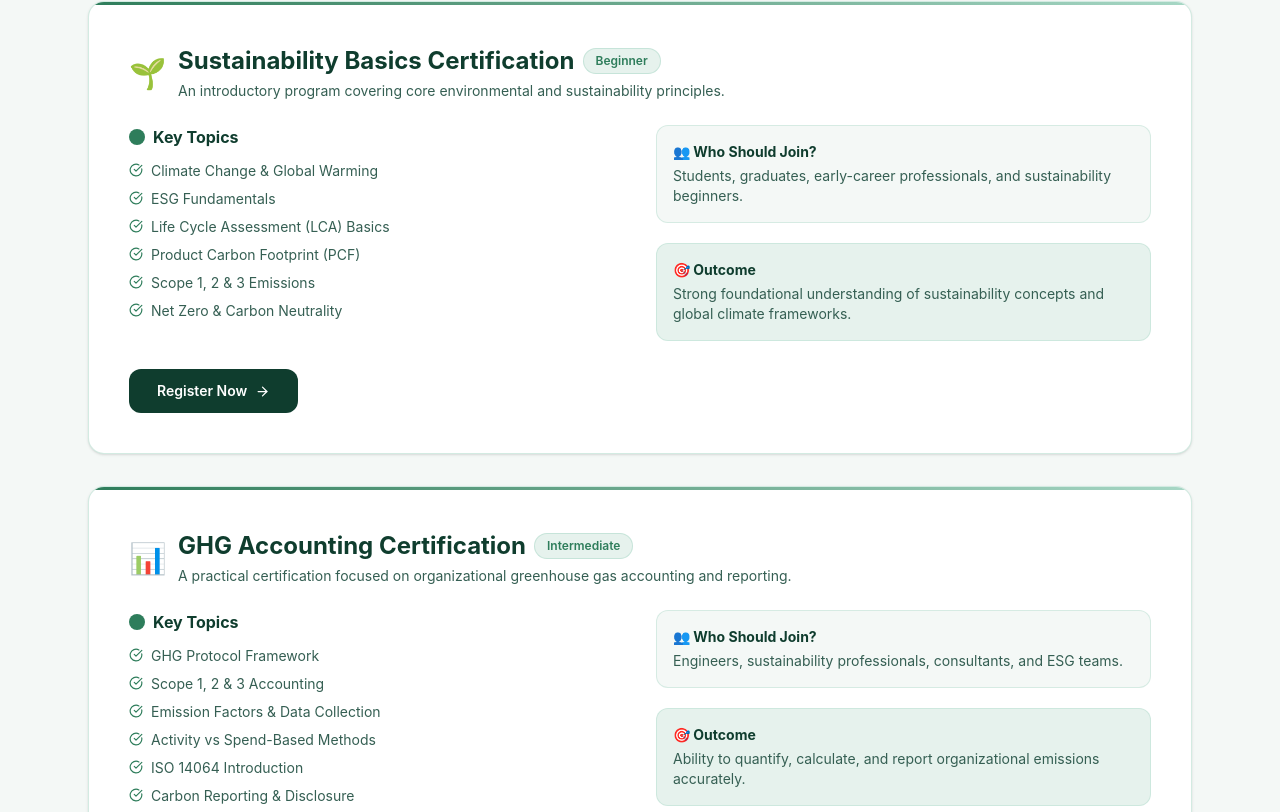
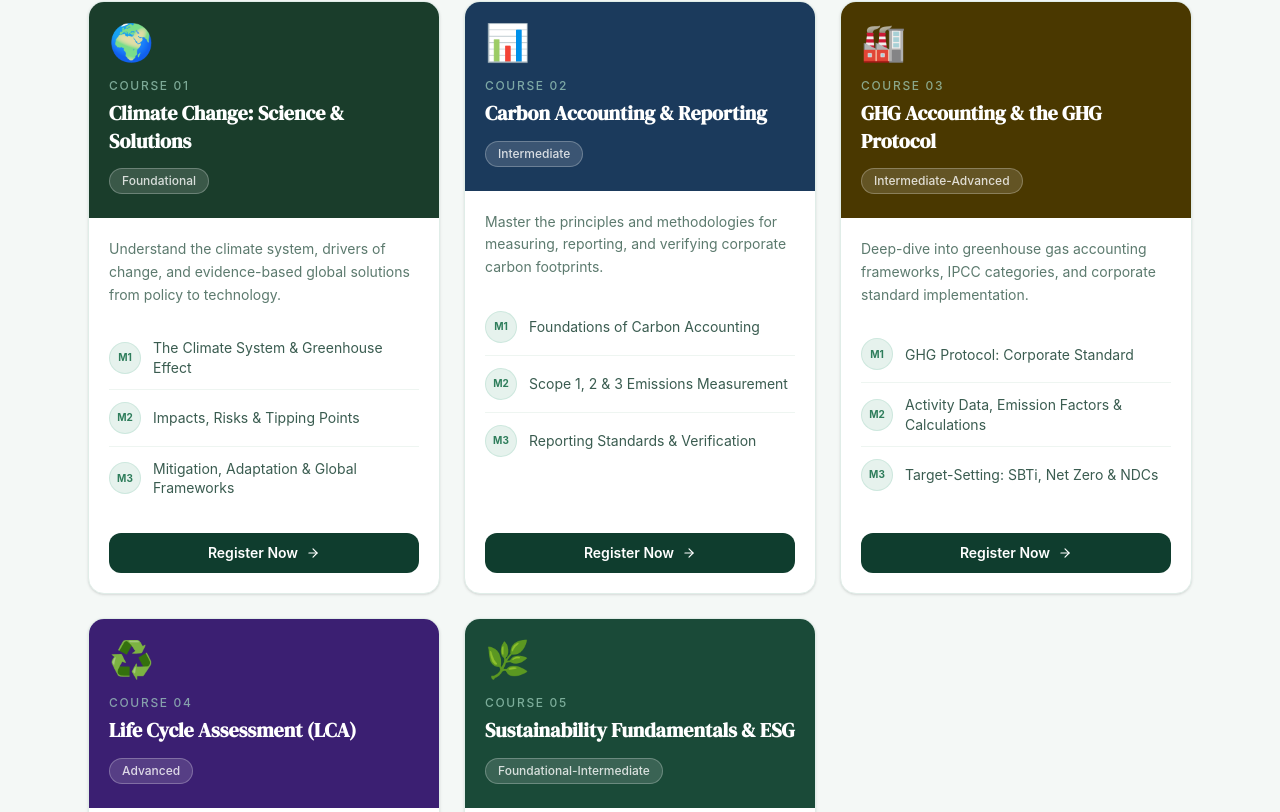
Before and after one commit to carbonclock/Carbon_clock, a Next.js app: page /certifications in a window 1280 px wide. Shown: the part 1348-2160 px from the top of the page. Built offline with nearby package versions, Linux system fonts and the light colour scheme.

Commit message:
Update certification card layout

```diff
--- a/app/certifications/page.js
+++ b/app/certifications/page.js
@@ -4,7 +4,6 @@ import { useRef } from "react";
 import { motion, useInView } from "framer-motion";
 import { BookOpen, Award, GraduationCap, CheckCircle, ArrowRight } from "lucide-react";
 import { useRouter } from "next/navigation";
-import LoginModal from "@/components/LoginModal";
 import { useState } from "react";
 
 /* ── Fade up on scroll ── */
@@ -26,51 +25,84 @@ const FadeUp = ({ children, delay = 0, className = "" }) => {
 
 const certifications = [
   {
-    title: "Sustainability Basics Certification",
-    overview: "An introductory program covering core environmental and sustainability principles.",
+    id: 1,
+    emoji: "🌍",
+    label: "COURSE 01",
+    title: "Climate Change: Science & Solutions",
+    level: "Foundational",
+    headerBg: "#1A3D2B",
+    overview:
+      "Understand the climate system, drivers of change, and evidence-based global solutions from policy to technology.",
     topics: [
-      "Climate Change & Global Warming",
-      "ESG Fundamentals",
-      "Life Cycle Assessment (LCA) Basics",
-      "Product Carbon Footprint (PCF)",
-      "Scope 1, 2 & 3 Emissions",
-      "Net Zero & Carbon Neutrality",
+      "The Climate System & Greenhouse Effect",
+      "Impacts, Risks & Tipping Points",
+      "Mitigation, Adaptation & Global Frameworks",
     ],
-    audience: "Students, graduates, early-career professionals, and sustainability beginners.",
-    outcome: "Strong foundational understanding of sustainability concepts and global climate frameworks.",
-    level: "Beginner",
-    badge: "🌱",
+    slug: "climate-change-science-solutions",
   },
   {
-    title: "GHG Accounting Certification",
-    overview: "A practical certification focused on organizational greenhouse gas accounting and reporting.",
+    id: 2,
+    emoji: "📊",
+    label: "COURSE 02",
+    title: "Carbon Accounting & Reporting",
+    level: "Intermediate",
+    headerBg: "#1B3A5C",
+    overview:
+      "Master the principles and methodologies for measuring, reporting, and verifying corporate carbon footprints.",
     topics: [
-      "GHG Protocol Framework",
-      "Scope 1, 2 & 3 Accounting",
-      "Emission Factors & Data Collection",
-      "Activity vs Spend-Based Methods",
-      "ISO 14064 Introduction",
-      "Carbon Reporting & Disclosure",
+      "Foundations of Carbon Accounting",
+      "Scope 1, 2 & 3 Emissions Measurement",
+      "Reporting Standards & Verification",
     ],
-    audience: "Engineers, sustainability professionals, consultants, and ESG teams.",
-    outcome: "Ability to quantify, calculate, and report organizational emissions accurately.",
-    level: "Intermediate",
-    badge: "📊",
+    slug: "carbon-accounting-reporting",
   },
   {
-    title: "Carbon Accounting Basics Certification",
-    overview: "A structured program focused on product and corporate carbon footprint calculation.",
+    id: 3,
+    emoji: "🏭",
+    label: "COURSE 03",
+    title: "GHG Accounting & the GHG Protocol",
+    level: "Intermediate-Advanced",
+    headerBg: "#4A3800",
+    overview:
+      "Deep-dive into greenhouse gas accounting frameworks, IPCC categories, and corporate standard implementation.",
     topics: [
-      "Product Carbon Footprint (PCF)",
-      "Corporate Carbon Footprint (CCF)",
-      "Life Cycle Thinking",
-      "Emission Allocation Principles",
-      "Basic Reporting & Documentation",
+      "GHG Protocol: Corporate Standard",
+      "Activity Data, Emission Factors & Calculations",
+      "Target-Setting: SBTi, Net Zero & NDCs",
     ],
-    audience: "Environmental engineers, LCA enthusiasts, and sustainability analysts.",
-    outcome: "Practical understanding of carbon measurement methodologies.",
+    slug: "ghg-accounting-protocol",
+  },
+  {
+    id: 4,
+    emoji: "♻️",
+    label: "COURSE 04",
+    title: "Life Cycle Assessment (LCA)",
     level: "Advanced",
-    badge: "♻️",
+    headerBg: "#3B1F72",
+    overview:
+      "Learn to quantify environmental impacts of products and systems from cradle to grave using ISO 14040/44 standards.",
+    topics: [
+      "LCA Fundamentals & ISO Framework",
+      "Life Cycle Inventory & Impact Assessment",
+      "Interpretation, Application & EPDs",
+    ],
+    slug: "life-cycle-assessment",
+  },
+  {
+    id: 5,
+    emoji: "🌿",
+    label: "COURSE 05",
+    title: "Sustainability Fundamentals & ESG",
+    level: "Foundational-Intermediate",
+    headerBg: "#1A4A38",
+    overview:
+      "Build a solid foundation in sustainability thinking, ESG frameworks, and the evolving corporate responsibility landscape.",
+    topics: [
+      "Sustainability Principles & the SDGs",
+      "ESG Frameworks: GRI, TCFD, CSRD & CBAM",
+      "Sustainable Business Strategy & Reporting",
+    ],
+    slug: "sustainability-fundamentals-esg",
   },
 ];
 
@@ -111,13 +143,10 @@ const workflowSteps = [
 ];
 
 export default function CertificationPage() {
-
   const router = useRouter();
-   const [showLogin,setShowLogin] = useState(false);
 
   const handleRegisterClick = () => {
     const token = localStorage.getItem("token");
-
     if (!token) {
       router.push("/login");
     } else {
@@ -130,8 +159,6 @@ export default function CertificationPage() {
 
       {/* ══ HERO ══ */}
       <section className="relative text-center px-6 overflow-hidden h-screen flex items-center justify-center">
-
-        {/* Ken Burns zoom on background image */}
         <motion.div
           initial={{ scale: 1.1 }}
           animate={{ scale: 1 }}
@@ -139,19 +166,14 @@ export default function CertificationPage() {
           className="absolute inset-0 bg-cover bg-center bg-no-repeat"
           style={{ backgroundImage: "url('/certificate.png')" }}
         />
-        {/* Green tint overlay */}
         <div className="absolute inset-0 bg-[#0F3D2E]/60" />
-        {/* Bottom fade out */}
         <div className="absolute inset-0 bg-linear-to-b from-transparent via-transparent to-[#F4F8F6]/40" />
 
-        {/* Animated shimmer bands */}
         <motion.div
           animate={{ x: ["-100%", "200%"] }}
           transition={{ duration: 4, repeat: Infinity, ease: "linear", repeatDelay: 5 }}
           className="absolute inset-y-0 w-1/3 bg-linear-to-r from-transparent via-white/5 to-transparent skew-x-12 pointer-events-none"
         />
-
-        {/* Glowing pulsing ring — center */}
         <motion.div
           animate={{ scale: [1, 1.6, 1], opacity: [0.2, 0, 0.2] }}
           transition={{ duration: 4, repeat: Infinity, ease: "easeOut" }}
@@ -163,21 +185,15 @@ export default function CertificationPage() {
           className="absolute w-72 h-72 rounded-full border border-[#A7D7C5]/20 pointer-events-none"
         />
 
-        {/* Corner accent lines */}
-        {/* Top-left */}
         <motion.div initial={{ opacity: 0, x: -20, y: -20 }} animate={{ opacity: 1, x: 0, y: 0 }} transition={{ duration: 1, delay: 0.5 }}
           className="absolute top-8 left-8 w-12 h-12 border-t-2 border-l-2 border-[#A7D7C5]/60 pointer-events-none" />
-        {/* Top-right */}
         <motion.div initial={{ opacity: 0, x: 20, y: -20 }} animate={{ opacity: 1, x: 0, y: 0 }} transition={{ duration: 1, delay: 0.6 }}
           className="absolute top-8 right-8 w-12 h-12 border-t-2 border-r-2 border-[#A7D7C5]/60 pointer-events-none" />
-        {/* Bottom-left */}
         <motion.div initial={{ opacity: 0, x: -20, y: 20 }} animate={{ opacity: 1, x: 0, y: 0 }} transition={{ duration: 1, delay: 0.7 }}
           className="absolute bottom-8 left-8 w-12 h-12 border-b-2 border-l-2 border-[#A7D7C5]/60 pointer-events-none" />
-        {/* Bottom-right */}
         <motion.div initial={{ opacity: 0, x: 20, y: 20 }} animate={{ opacity: 1, x: 0, y: 0 }} transition={{ duration: 1, delay: 0.8 }}
           className="absolute bottom-8 right-8 w-12 h-12 border-b-2 border-r-2 border-[#A7D7C5]/60 pointer-events-none" />
 
-        {/* Floating dots — left and right sides only */}
         {[
           { size: 5, top: "20%", left: "6%", delay: 0, dur: 5 },
           { size: 3, top: "55%", left: "4%", delay: 1.5, dur: 7 },
@@ -202,19 +218,16 @@ export default function CertificationPage() {
               Carbon Clock Certified
             </span>
           </FadeUp>
-
           <FadeUp delay={0.1}>
             <h1 className="text-4xl md:text-5xl lg:text-6xl font-bold text-white leading-tight">
               <span className="text-[#A7D7C5]">Certification</span>{" "}Programs
             </h1>
           </FadeUp>
-
           <FadeUp delay={0.2}>
             <p className="mt-5 text-white/80 text-lg leading-relaxed">
               Industry-focused certification programs designed for students, professionals, and sustainability leaders seeking expertise in climate and carbon management.
             </p>
           </FadeUp>
-
           <FadeUp delay={0.3}>
             <div className="mt-8 flex items-center justify-center gap-3">
               <span className="h-px w-16 bg-white/40 rounded-full" />
@@ -253,8 +266,8 @@ export default function CertificationPage() {
         </div>
       </section>
 
-      {/* ══ CERTIFICATION CARDS ══ */}
-      <section className="max-w-6xl mx-auto px-6 pb-24 space-y-8">
+      {/* ══ CERTIFICATION CARDS — Dashboard Style (matching Figma/screenshot exactly) ══ */}
+      <section className="max-w-6xl mx-auto px-4 sm:px-6 pb-24">
         <FadeUp>
           <div className="text-center mb-12">
             <span className="inline-flex items-center gap-2 text-sm font-semibold text-[#2E7D5B] bg-[#2E7D5B]/10 px-4 py-1.5 rounded-full mb-4 tracking-wide">
@@ -265,89 +278,95 @@ export default function CertificationPage() {
           </div>
         </FadeUp>
 
+        <style>{`
+          @import url('https://fonts.googleapis.com/css2?family=DM+Serif+Display:ital@0;1&family=Plus+Jakarta+Sans:wght@400;500;600;700&display=swap');
+          .cert-font-serif { font-family: 'DM Serif Display', serif; }
+        `}</style>
+
+        {/* 3-column on desktop, 2-column on tablet, 1-column on mobile */}
+        <div className="grid grid-cols-1 sm:grid-cols-2 lg:grid-cols-3 gap-6">
           {certifications.map((cert, index) => (
-          <FadeUp key={index} delay={index * 0.1}>
+            <FadeUp key={index} delay={index * 0.1} className="h-full">
               <motion.div
-              whileHover={{ boxShadow: "0 20px 52px rgba(15,61,46,0.12)" }}
-              transition={{ duration: 0.25 }}
-              className="bg-white rounded-2xl border border-[#A7D7C5]/50 shadow-sm overflow-hidden"
+                whileHover={{ y: -4, boxShadow: "0 16px 40px rgba(15,61,46,0.14)" }}
+                transition={{ duration: 0.2 }}
+                className="rounded-2xl overflow-hidden bg-white border border-[#E0EDE8] shadow-sm flex flex-col h-full"
               >
-              {/* Card top accent */}
-              <div className="h-0.75 bg-linear-to-r from-[#2E7D5B] to-[#A7D7C5]" />
+                {/* ── Coloured header (matches dashboard exactly) ── */}
+                <div
+                  className="p-5 pb-6 relative"
+                  style={{ backgroundColor: cert.headerBg }}
+                >
+                  {/* Emoji icon — larger, matches screenshot */}
+                  <div className="text-4xl mb-4">{cert.emoji}</div>
 
-              <div className="p-7 md:p-10">
-                {/* Title row */}
-                <div className="flex flex-col sm:flex-row sm:items-center gap-3 mb-4">
-                  <span className="text-3xl">{cert.badge}</span>
-                  <div>
-                    <div className="flex items-center gap-2 flex-wrap">
-                      <h2 className="text-xl md:text-2xl font-bold text-[#0F3D2E]">{cert.title}</h2>
-                      <span className="text-xs font-semibold px-3 py-1 rounded-full bg-[#E6F2ED] text-[#2E7D5B] border border-[#A7D7C5]/50">
+                  {/* Course label */}
+                  <p className="text-[#A7D7C5]/70 text-xs tracking-[0.14em] uppercase mb-1.5 font-medium">
+                    {cert.label}
+                  </p>
+
+                  {/* Course title — bold serif, matches screenshot */}
+                  <h3 className="cert-font-serif text-xl font-bold text-white leading-snug mb-3">
+                    {cert.title}
+                  </h3>
+
+                  {/* Level badge */}
+                  <span
+                    className="inline-block px-3 py-1 rounded-full text-xs text-white/80 border border-white/25 font-medium"
+                    style={{ background: "rgba(255,255,255,0.14)" }}
+                  >
                     {cert.level}
                   </span>
                 </div>
-                    <p className="text-[#355F53] text-sm mt-1">{cert.overview}</p>
-                  </div>
-                </div>
 
-                <div className="grid md:grid-cols-2 gap-8 mt-6">
-                  {/* Topics */}
-                  <div>
-                    <h3 className="font-bold text-[#0F3D2E] mb-3 flex items-center gap-2">
-                      <span className="w-4 h-4 rounded-full bg-[#2E7D5B] inline-block" />
-                      Key Topics
-                    </h3>
-                    <ul className="space-y-2">
-                      {cert.topics.map((topic, i) => (
+                {/* ── White body ── */}
+                <div className="p-5 flex flex-col flex-grow">
+                  {/* Overview text */}
+                  <p className="text-[#5C7A6E] text-sm leading-relaxed mb-5">
+                    {cert.overview}
+                  </p>
+
+                  {/* Module list — M1/M2/M3 badges exactly like dashboard */}
+                  <ul className="space-y-0 mb-6 flex-grow">
+                    {cert.topics.map((topic, j) => (
                       <motion.li
-                          key={i}
+                        key={j}
                         initial={{ opacity: 0, x: -8 }}
                         whileInView={{ opacity: 1, x: 0 }}
                         viewport={{ once: true }}
-                          transition={{ delay: 0.1 + i * 0.05 }}
-                          className="flex items-start gap-2 text-[#355F53] text-sm"
+                        transition={{ delay: 0.1 + j * 0.05 }}
+                        className="flex items-center gap-3 py-3 border-b border-[#EEF5F1] last:border-0"
                       >
-                          <CheckCircle size={14} className="text-[#2E7D5B] mt-0.5 shrink-0" />
-                          {topic}
+                        {/* M1 / M2 / M3 badge — matches screenshot */}
+                        <span className="shrink-0 w-8 h-8 rounded-full bg-[#E6F2ED] text-[#2E7D5B] flex items-center justify-center text-[10px] font-bold border border-[#A7D7C5]/40">
+                          M{j + 1}
+                        </span>
+                        <span className="text-[#3A5C50] text-sm leading-snug">{topic}</span>
                       </motion.li>
                     ))}
                   </ul>
-                  </div>
 
-                  {/* Audience + Outcome */}
-                  <div className="space-y-5">
-                    <div className="bg-[#F4F8F6] rounded-xl p-4 border border-[#A7D7C5]/40">
-                      <h3 className="font-bold text-[#0F3D2E] text-sm mb-1">👥 Who Should Join?</h3>
-                      <p className="text-[#355F53] text-sm">{cert.audience}</p>
-                    </div>
-                    <div className="bg-[#E6F2ED] rounded-xl p-4 border border-[#A7D7C5]/40">
-                      <h3 className="font-bold text-[#0F3D2E] text-sm mb-1">🎯 Outcome</h3>
-                      <p className="text-[#355F53] text-sm">{cert.outcome}</p>
-                    </div>
-                  </div>
-                </div>
-
-                <div className="mt-7">
+                  {/* Register Now button */}
                   <motion.button
                     onClick={handleRegisterClick}
-  whileHover={{ scale: 1.04, boxShadow: "0 8px 24px rgba(15,61,46,0.25)" }}
+                    whileHover={{ scale: 1.03, boxShadow: "0 8px 24px rgba(15,61,46,0.25)" }}
                     whileTap={{ scale: 0.97 }}
                     transition={{ duration: 0.15 }}
-  className="px-7 py-3 bg-[#0F3D2E] text-white rounded-xl font-semibold text-sm hover:bg-[#2E7D5B] transition-colors inline-flex items-center gap-2"
+                    className="w-full py-2.5 rounded-xl font-semibold text-white text-sm cursor-pointer transition-all flex items-center justify-center gap-2 mt-auto"
+                    style={{ background: "#0F3D2E" }}
                   >
                     Register Now
-  <ArrowRight size={15} />
+                    <ArrowRight size={14} />
                   </motion.button>
-                </div>
                 </div>
               </motion.div>
             </FadeUp>
           ))}
+        </div>
       </section>
 
       {/* ══ HOW IT WORKS — Visual Workflow ══ */}
       <section className="bg-[#E6F2ED] py-24 px-6 overflow-hidden relative">
-        {/* Orb */}
         <motion.div animate={{ y: [0, -18, 0] }} transition={{ duration: 9, repeat: Infinity, ease: "easeInOut" }}
           className="absolute top-0 right-0 w-72 h-72 rounded-full bg-[#A7D7C5]/30 blur-3xl pointer-events-none" />
 
@@ -365,23 +384,18 @@ export default function CertificationPage() {
             </div>
           </FadeUp>
 
-          {/* Workflow diagram */}
           <div className="grid grid-cols-1 md:grid-cols-4 gap-0 items-stretch">
             {workflowSteps.map((step, i) => (
               <div key={i} className="flex flex-col md:flex-row items-center">
-
-                {/* Step card — equal size via flex */}
                 <FadeUp delay={i * 0.15} className="w-full md:flex-1 h-full">
                   <motion.div
                     whileHover={{ y: -6, boxShadow: "0 20px 40px rgba(15,61,46,0.18)" }}
                     transition={{ duration: 0.22 }}
                     className={`relative ${step.dark ? "bg-[#2E7D5B]" : "bg-white"} rounded-2xl p-6 border ${step.dark ? "border-[#0F3D2E]/20" : "border-[#A7D7C5]/60"} text-center shadow-sm flex flex-col items-center justify-start h-full min-h-50`}
                   >
-                    {/* Number badge */}
                     <div className={`absolute -top-3.5 left-1/2 -translate-x-1/2 w-8 h-8 rounded-full ${step.dark ? "bg-[#0F3D2E] text-[#A7D7C5]" : "bg-[#2E7D5B] text-white"} flex items-center justify-center text-xs font-bold shadow-md`}>
                       {step.number}
                     </div>
-
                     <div className="mt-4 text-4xl mb-3">{step.icon}</div>
                     <h3 className={`font-bold text-base mb-1.5 ${step.dark ? "text-white" : "text-[#0F3D2E]"}`}>
                       {step.title}
@@ -392,7 +406,6 @@ export default function CertificationPage() {
                   </motion.div>
                 </FadeUp>
 
-                {/* Arrow connector (not after last) */}
                 {i < workflowSteps.length - 1 && (
                   <motion.div
                     initial={{ opacity: 0, scale: 0 }}
```
Lines whose indentation alone changed are shown as unchanged.
